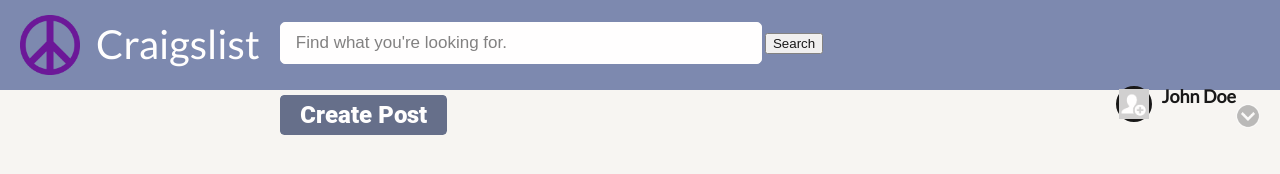
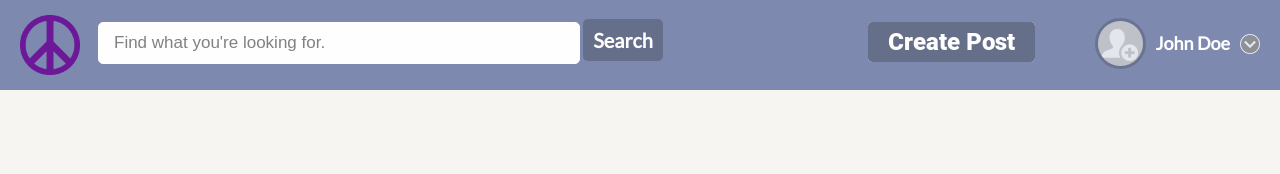
Before and after one commit to navroopbath/craigslist-redesign, a plain HTML site: page index.html in a window 1280 px wide. Drawn offline with Linux system fonts and the light colour scheme.

Commit message:
all navbar blocks now inline and formatted nicely

```diff
--- a/assets/css/style.css
+++ b/assets/css/style.css
@@ -32,17 +32,64 @@ body {
   padding: 15px 20px;
 }
 
+#post-button {
+  margin: 13px 60px;
+  opacity: 1;
+}
+
+#post-button:hover {
+  opacity: 0.8;
+}
+
 #navbar-user {
   float: left;
-  cursor: pointer;
   position: relative;
+  top: 18px;
+}
+
+#user-pic {
+  width: 45px;
+  height: 45px;
+  float: left;
+  border-radius: 50%;
+  border: 3px solid #56617f;
+  opacity: 0.8;
+}
+
+#user-pic:hover {
+  opacity: 1;
+}
+
+#user-pic .img-scaled {
+  border-radius: 50%
+}
+
+#user-name {
+  float: left;
+  font-size: 18px;
+  color: white;
+  font-weight: 700;
+  line-height: 38px;
+  margin-left: 10px;
+  margin-right: 10px;
+  position: relative;
+  top: 6px;
 }
 
 #navbar-user-arrow {
   float: left;
-  width: 24px;
-  margin: 18px 0px;
-  opacity: 0.6;
+  width: 20px;
+  margin: 10px 0px;
+  opacity: 0.8;
+  position: relative;
+  top: 6px;
+}
+
+#navbar-user-arrow:hover {
+  opacity: 1;
+}
+#nav-bar-user-arrow .img-scaled {
+  width: 40px
 }
 
 #title-logo {
@@ -76,23 +123,6 @@ body {
   margin-top: 9px;
 }
 
-
-#user-pic {
-  width: 30px;
-  height: 30px;
-  float: left;
-  border-radius: 50%;
-  border: 3px solid black;
-}
-
-#user-name {
-  float: left;
-  font-size: 18px;
-  font-weight: 700;
-  line-height: 20px;
-  margin-left: 10px;
-}
-
 #pic {
     width: 30px;
     height: 30px;
@@ -108,8 +138,12 @@ body {
   width: 60px
 }
 
+#search {
+  height: 90px;
+}
+
 .search-input {
-  margin: 22px 0px;
+  margin: 22px 0px 0px 22px;
   padding: 5px 15px;
   border: 1px solid white;
   border-radius: 5px;
@@ -117,3 +151,15 @@ body {
   width: 450px;
   height: 30px;
 }
+
+input.submit-input {
+  height: 42px;
+  width: 80px;
+  background: #56617f;
+  color: white;
+  font-family: Lato;
+  font-size: 20px;
+  font-weight: 900;
+  border-style: none;
+  border-radius: 5px 5px 5px 5px;
+}
--- a/index.html
+++ b/index.html
@@ -10,30 +10,30 @@
   <!-- NAV BAR -->
   <div id="nav-bar">
 
-    <div class="left">
-      <div id="title">
+    <div class="left", style="float: left">
+      <div id="title", style="float: left">
         <div id="title-logo">
           <img class="img-logo" src="assets/img/logo.png">
         </div>
-        <div id="title-name">Craigslist</div>
-      </div>
-      <div id="search">
+<!--         <div id="title-name">Craigslist</div>
+ -->      </div>
+      <div id="search", style="float: left">
         <form id="cg-search">
           <input type="text" class="search-input" name="query" placeholder="Find what you're looking for.">
           <input type="submit" class="submit-input" value="Search">
         </form>
-      </div>
-      <div class="post-button">
-        <div class="nav-icon">
-          <img class="img-scaled" src="assets/img/create-post-button.png">
-        </div>
       </div>
     </div>
 
     <div id='nav'>
     </div>
 
-    <div class="right">
+    <div class="right", syle="float: left">
+      <div id="post-button", style="float: left">
+        <div class="nav-icon">
+          <img class="img-scaled" src="assets/img/create-post-button.png">
+        </div>
+      </div>
       <div id="navbar-user">
         <div id="user-pic"><img class="img-scaled" src="assets/img/empty-user.png"></div>
         <div id="user-name">John Doe</div>
```
